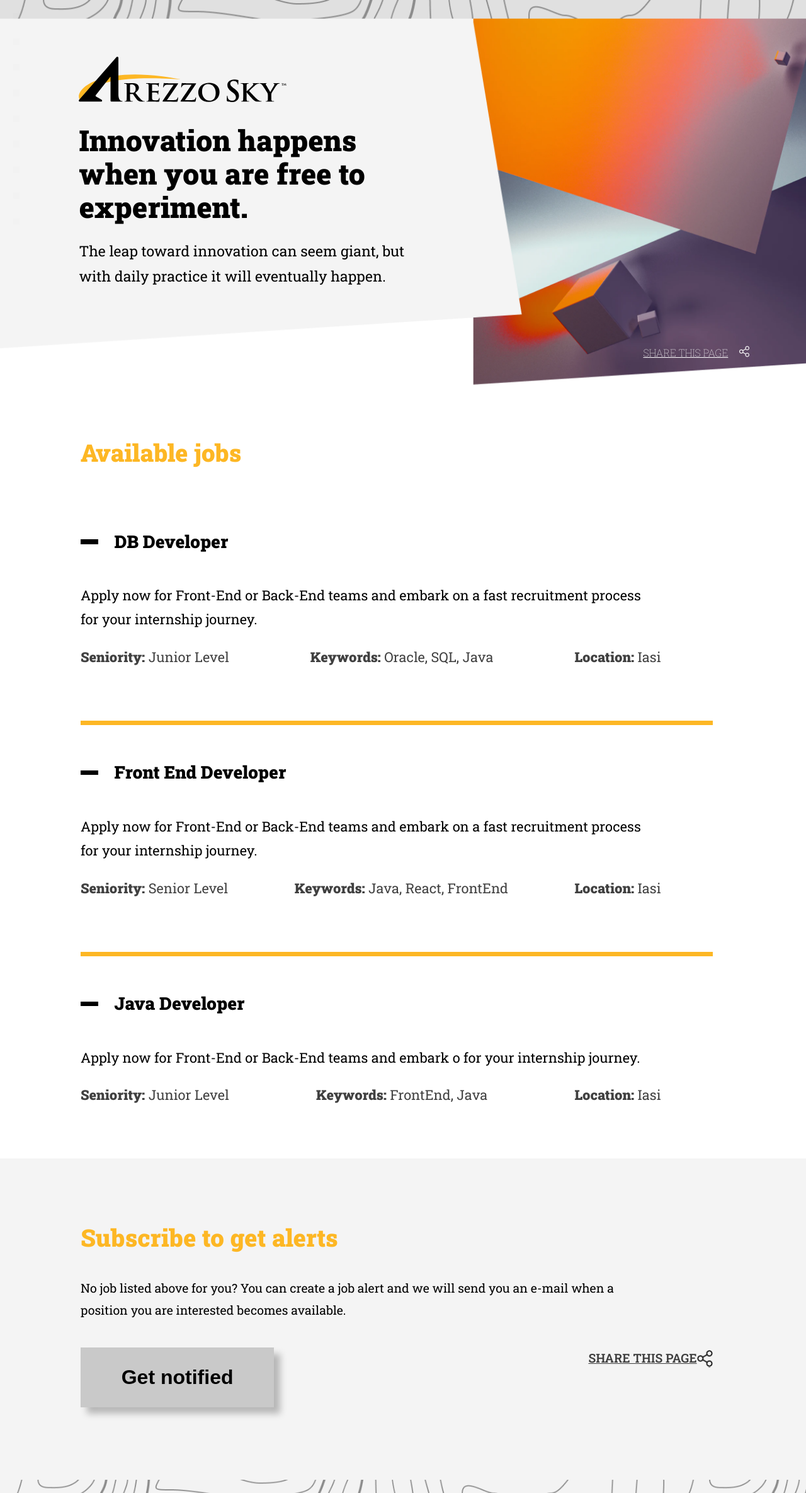
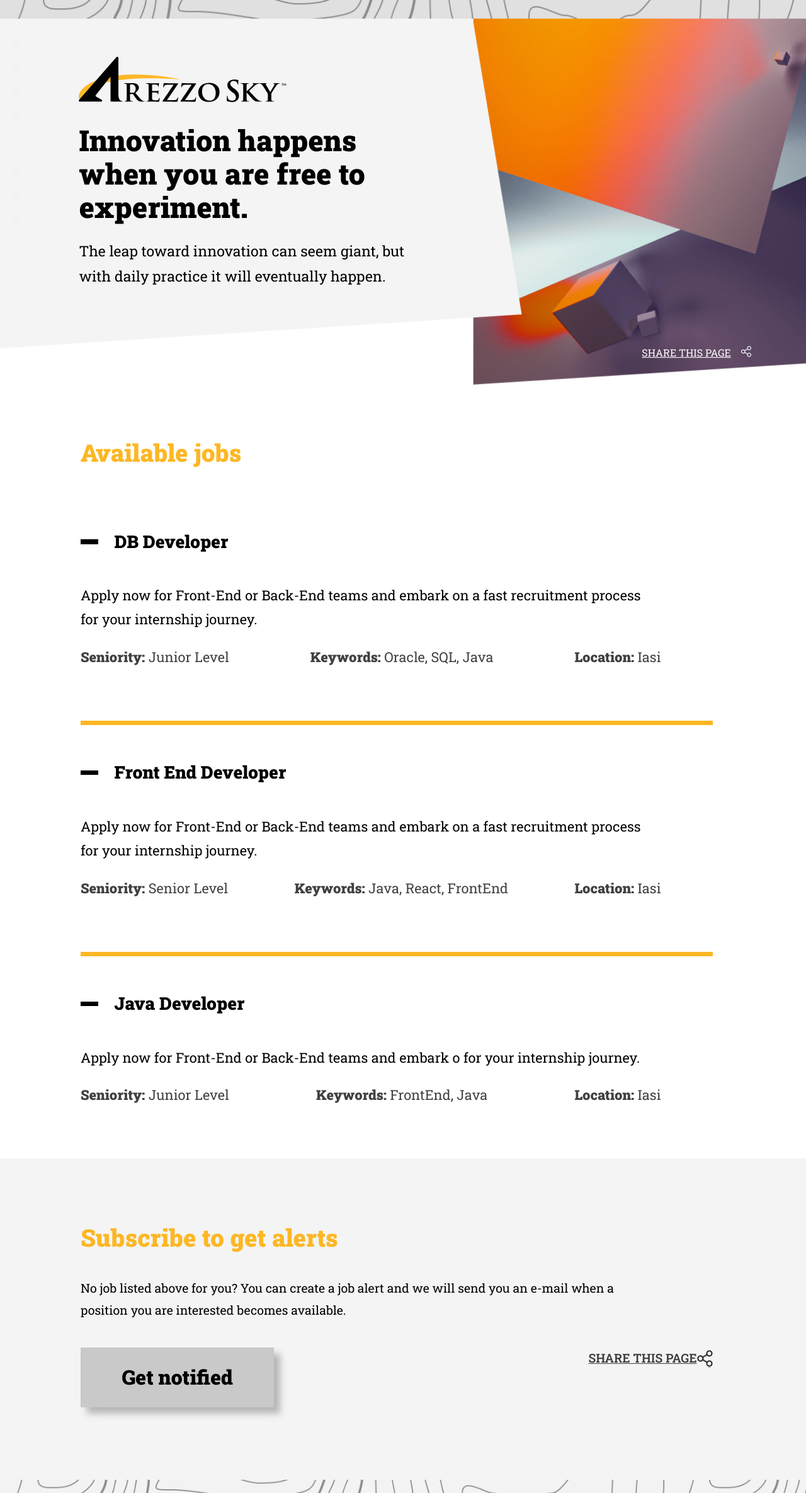
Before and after one commit to dhananjay-fe/dhananjay-fe.github.io, a Jekyll site: the page built from index.html, in a window 1280 px wide. Shown: the whole page at 63% size. Built offline with Jekyll 4.4.1, drawn with Linux system fonts in a browser that asks for light colours.

Commit message:
Update main.css

```diff
--- a/assets/css/main.css
+++ b/assets/css/main.css
@@ -1,8 +1,8 @@
- @font-face {
+/* @font-face {
     font-family: Roboto Slab;
     src: url('/assets/fonts/RobotoSlab-VariableFont_wght.ttf')format('truetype');
 
-}
+}*/
 
 html{
     font-family: Roboto Slab;
@@ -243,6 +243,8 @@
 text-decoration: none;
 }
 
+.job-block a:hover { text-decoration: underline; }
+
 @media screen and (max-width:640px){
     .job-descr{
     font-style: normal;
@@ -380,6 +382,7 @@
 }
 
 #get-notified{
+font-family: Roboto Slab;
 background: #C9C9C9;
 box-shadow: 10px 10px 10px rgba(0, 0, 0, 0.25);
 font-weight: 900;
```
